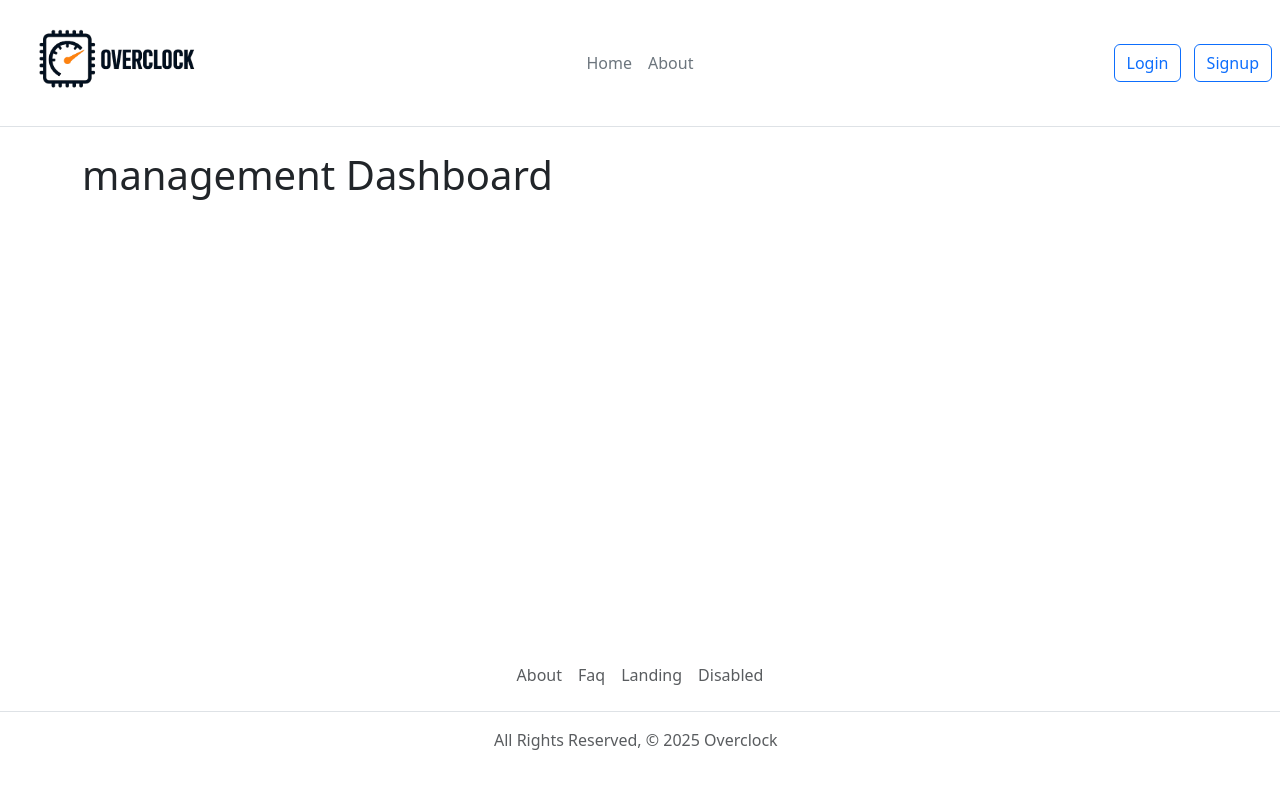
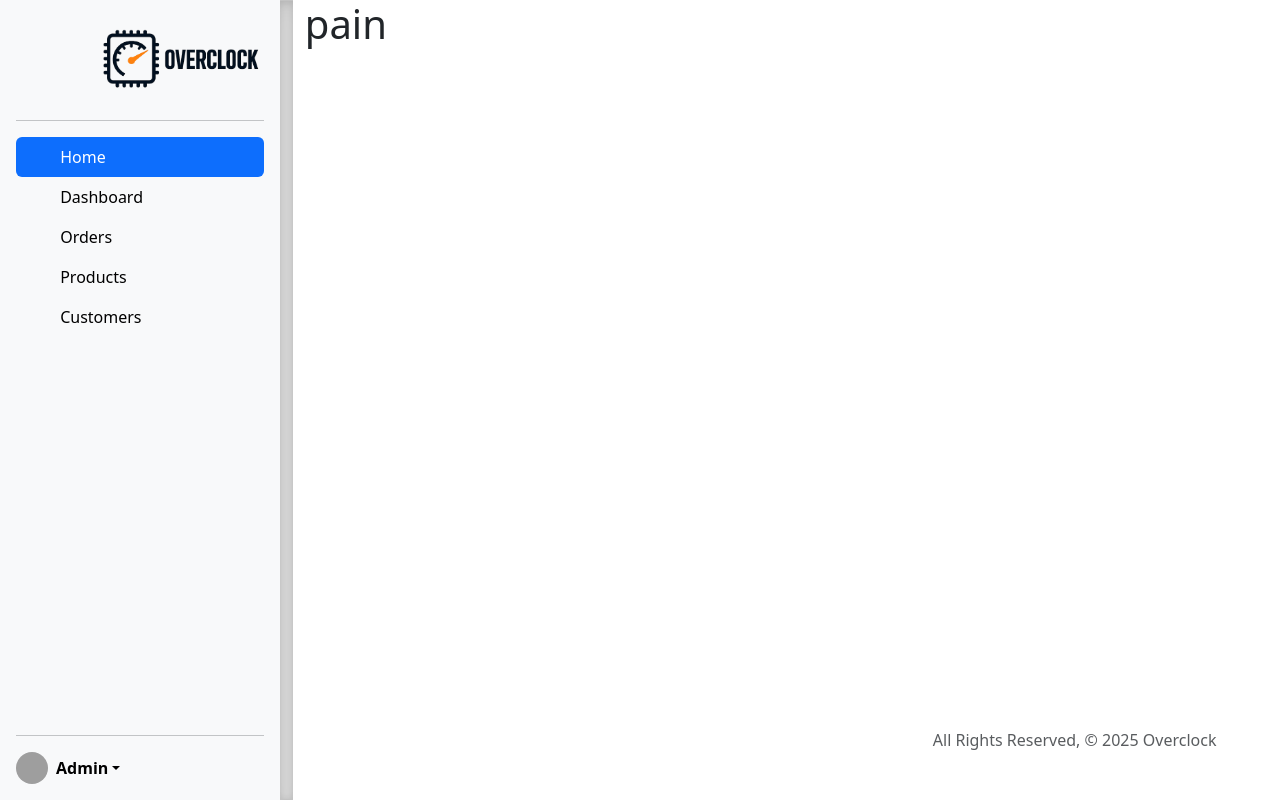
Before and after one commit to izZERO/Overclock, a Django app: page /manage/ in a window 1280 px wide. Run offline with Django 5.2, Linux system fonts and the light colour scheme; grey boxes are pictures that could not be loaded.

Commit message:
added sidebar

```diff
--- a/main/static/css/style.css
+++ b/main/static/css/style.css
@@ -1,7 +1,9 @@
 body {
-  display: flex;
+  /* display: flex;
   min-height: 100vh;
-  flex-direction: column;
+  flex-direction: column; */
+  min-height: 100vh;
+  min-height: -webkit-fill-available;
 }
 
 main {
@@ -23,3 +25,7 @@ footer.page-footer {
   width: 100%;
   filter: brightness(50%);
 }
+
+.manage-flex {
+  display: flex;
+}
--- a/main/templates/admin/index.html
+++ b/main/templates/admin/index.html
@@ -1,4 +1 @@
-{% extends 'base.html' %} {% block content %}
-<h1>management Dashboard</h1>
-
-{% endblock %}
+{% extends 'manage_base.html' %} {% block content %} {% endblock %}
--- a/main/templates/base.html
+++ b/main/templates/base.html
@@ -12,13 +12,16 @@
       integrity="sha384-sRIl4kxILFvY47J16cr9ZwB07vP4J8+LH7qKQnuqkuIAvNWLzeN8tE5YBujZqJLB"
       crossorigin="anonymous"
     />
+    <script
+      defer
+      src="https://cdn.jsdelivr.net/npm/bootstrap@5.3.8/dist/js/bootstrap.bundle.min.js"
+      integrity="sha384-FKyoEForCGlyvwx9Hj09JcYn3nv7wiPVlz7YYwJrWVcXK/BmnVDxM+D2scQbITxI"
+      crossorigin="anonymous"
+    ></script>
   </head>
-  <script
-    src="https://cdn.jsdelivr.net/npm/bootstrap@5.3.8/dist/js/bootstrap.bundle.min.js"
-    integrity="sha384-FKyoEForCGlyvwx9Hj09JcYn3nv7wiPVlz7YYwJrWVcXK/BmnVDxM+D2scQbITxI"
-    crossorigin="anonymous"
-  ></script>
+
   <body>
+
     <header
       class="d-flex flex-wrap align-items-center justify-content-center justify-content-md-between py-3 mb-4 border-bottom"
     >
--- /dev/null
+++ b/main/templates/manage_base.html
@@ -0,0 +1,234 @@
+{% load static %}
+<!DOCTYPE html>
+<html lang="en">
+  <head>
+    <meta charset="UTF-8" />
+    <meta name="viewport" content="width=device-width, initial-scale=1.0" />
+    <title>Overclock</title>
+    <link rel="stylesheet" href="{% static 'css/style.css' %}" />
+    <link
+      href="https://cdn.jsdelivr.net/npm/bootstrap@5.3.8/dist/css/bootstrap.min.css"
+      rel="stylesheet"
+      integrity="sha384-sRIl4kxILFvY47J16cr9ZwB07vP4J8+LH7qKQnuqkuIAvNWLzeN8tE5YBujZqJLB"
+      crossorigin="anonymous"
+    />
+    <script
+      defer
+      src="https://cdn.jsdelivr.net/npm/bootstrap@5.3.8/dist/js/bootstrap.bundle.min.js"
+      integrity="sha384-FKyoEForCGlyvwx9Hj09JcYn3nv7wiPVlz7YYwJrWVcXK/BmnVDxM+D2scQbITxI"
+      crossorigin="anonymous"
+    ></script>
+    <style>
+      .bd-placeholder-img {
+        font-size: 1.125rem;
+        text-anchor: middle;
+        -webkit-user-select: none;
+        -moz-user-select: none;
+        user-select: none;
+      }
+
+      .b-example-divider {
+        width: 100%;
+        height: 3rem;
+        background-color: #0000001a;
+        border: solid rgba(0, 0, 0, 0.15);
+        border-width: 1px 0;
+        box-shadow: inset 0 0.5em 1.5em #0000001a,
+          inset 0 0.125em 0.5em #00000026;
+      }
+      .b-example-vr {
+        flex-shrink: 0;
+        width: 0.8rem;
+        height: 100vh;
+      }
+      .bi {
+        vertical-align: -0.125em;
+        fill: currentColor;
+      }
+      .nav-scroller {
+        position: relative;
+        z-index: 2;
+        height: 2.75rem;
+        overflow-y: hidden;
+      }
+      .nav-scroller .nav {
+        display: flex;
+        flex-wrap: nowrap;
+        padding-bottom: 1rem;
+        margin-top: -1px;
+        overflow-x: auto;
+        text-align: center;
+        white-space: nowrap;
+        -webkit-overflow-scrolling: touch;
+      }
+      .btn-bd-primary {
+        --bd-violet-bg: #712cf9;
+        --bd-violet-rgb: 112.520718, 44.062154, 249.437846;
+        --bs-btn-font-weight: 600;
+        --bs-btn-color: var(--bs-white);
+        --bs-btn-bg: var(--bd-violet-bg);
+        --bs-btn-border-color: var(--bd-violet-bg);
+        --bs-btn-hover-color: var(--bs-white);
+        --bs-btn-hover-bg: #6528e0;
+        --bs-btn-hover-border-color: #6528e0;
+        --bs-btn-focus-shadow-rgb: var(--bd-violet-rgb);
+        --bs-btn-active-color: var(--bs-btn-hover-color);
+        --bs-btn-active-bg: #5a23c8;
+        --bs-btn-active-border-color: #5a23c8;
+      }
+      .bd-mode-toggle {
+        z-index: 1500;
+      }
+      .bd-mode-toggle .bi {
+        width: 1em;
+        height: 1em;
+      }
+      .bd-mode-toggle .dropdown-menu .active .bi {
+        display: block !important;
+      }
+    </style>
+  </head>
+
+  <body>
+    <!-- ---------------- -->
+    <!-- <div class="container-fluid">
+      <div class="row"></div>
+    </div> -->
+
+    <!-- --------------- -->
+    {% block content %} {% endblock %}
+    <main class="d-flex flex-nowrap">
+      <div
+        class="d-flex flex-column flex-shrink-0 p-3 bg-body-tertiary"
+        style="width: 280px"
+      >
+        <a
+          href="/"
+          class="d-flex align-items-center mb-3 mb-md-0 me-md-auto link-body-emphasis text-decoration-none"
+        >
+          <svg
+            class="bi pe-none me-2"
+            width="40"
+            height="32"
+            aria-hidden="true"
+          >
+            <use xlink:href="#bootstrap"></use>
+          </svg>
+          <span class="fs-4" style="margin: auto">
+            <img
+              src="{% static 'images\Overclock-logo.png'%}"
+              alt="Overclock-logo"
+              class="image-header"
+            />
+          </span>
+        </a>
+        <hr />
+        <ul class="nav nav-pills flex-column mb-auto">
+          <li class="nav-item">
+            <a href="#" class="nav-link active" aria-current="page">
+              <svg
+                class="bi pe-none me-2"
+                width="16"
+                height="16"
+                aria-hidden="true"
+              >
+                <use xlink:href="#home"></use>
+              </svg>
+              Home
+            </a>
+          </li>
+          <li>
+            <a href="#" class="nav-link link-body-emphasis">
+              <svg
+                class="bi pe-none me-2"
+                width="16"
+                height="16"
+                aria-hidden="true"
+              >
+                <use xlink:href="#speedometer2"></use>
+              </svg>
+              Dashboard
+            </a>
+          </li>
+          <li>
+            <a href="#" class="nav-link link-body-emphasis">
+              <svg
+                class="bi pe-none me-2"
+                width="16"
+                height="16"
+                aria-hidden="true"
+              >
+                <use xlink:href="#table"></use>
+              </svg>
+              Orders
+            </a>
+          </li>
+          <li>
+            <a href="#" class="nav-link link-body-emphasis">
+              <svg
+                class="bi pe-none me-2"
+                width="16"
+                height="16"
+                aria-hidden="true"
+              >
+                <use xlink:href="#grid"></use>
+              </svg>
+              Products
+            </a>
+          </li>
+          <li>
+            <a href="#" class="nav-link link-body-emphasis">
+              <svg
+                class="bi pe-none me-2"
+                width="16"
+                height="16"
+                aria-hidden="true"
+              >
+                <use xlink:href="#people-circle"></use>
+              </svg>
+              Customers
+            </a>
+          </li>
+        </ul>
+        <hr />
+        <div class="dropdown">
+          <a
+            href="#"
+            class="d-flex align-items-center link-body-emphasis text-decoration-none dropdown-toggle"
+            data-bs-toggle="dropdown"
+            aria-expanded="false"
+          >
+            <img
+              src="https://ih1.redbubble.net/image.4063311702.8022/raf,360x360,075,t,fafafa:ca443f4786.u2.jpg"
+              alt=""
+              width="32"
+              height="32"
+              class="rounded-circle me-2"
+            />
+            <strong>Admin</strong>
+          </a>
+          <ul class="dropdown-menu text-small shadow">
+            <!-- <li><a class="dropdown-item" href="#">New project...</a></li>
+            <li><a class="dropdown-item" href="#">Settings</a></li>
+            <li><a class="dropdown-item" href="#">Profile</a></li>
+            <li><hr class="dropdown-divider" /></li> -->
+            <li><a class="dropdown-item" href="#">Sign out</a></li>
+          </ul>
+        </div>
+      </div>
+      <div class="b-example-divider b-example-vr"></div>
+
+      <div class="manager-container-flex" style="display: flex">
+        <div class="container" style="width: 80vh">
+          <h1>pain</h1>
+        </div>
+
+        <footer class="row py-3 my-3 mt-auto">
+          <p class="text-center text-body-secondary">
+            All Rights Reserved, &copy; 2025 Overclock &nbsp;
+          </p>
+        </footer>
+      </div>
+    </main>
+  </body>
+</html>
```
